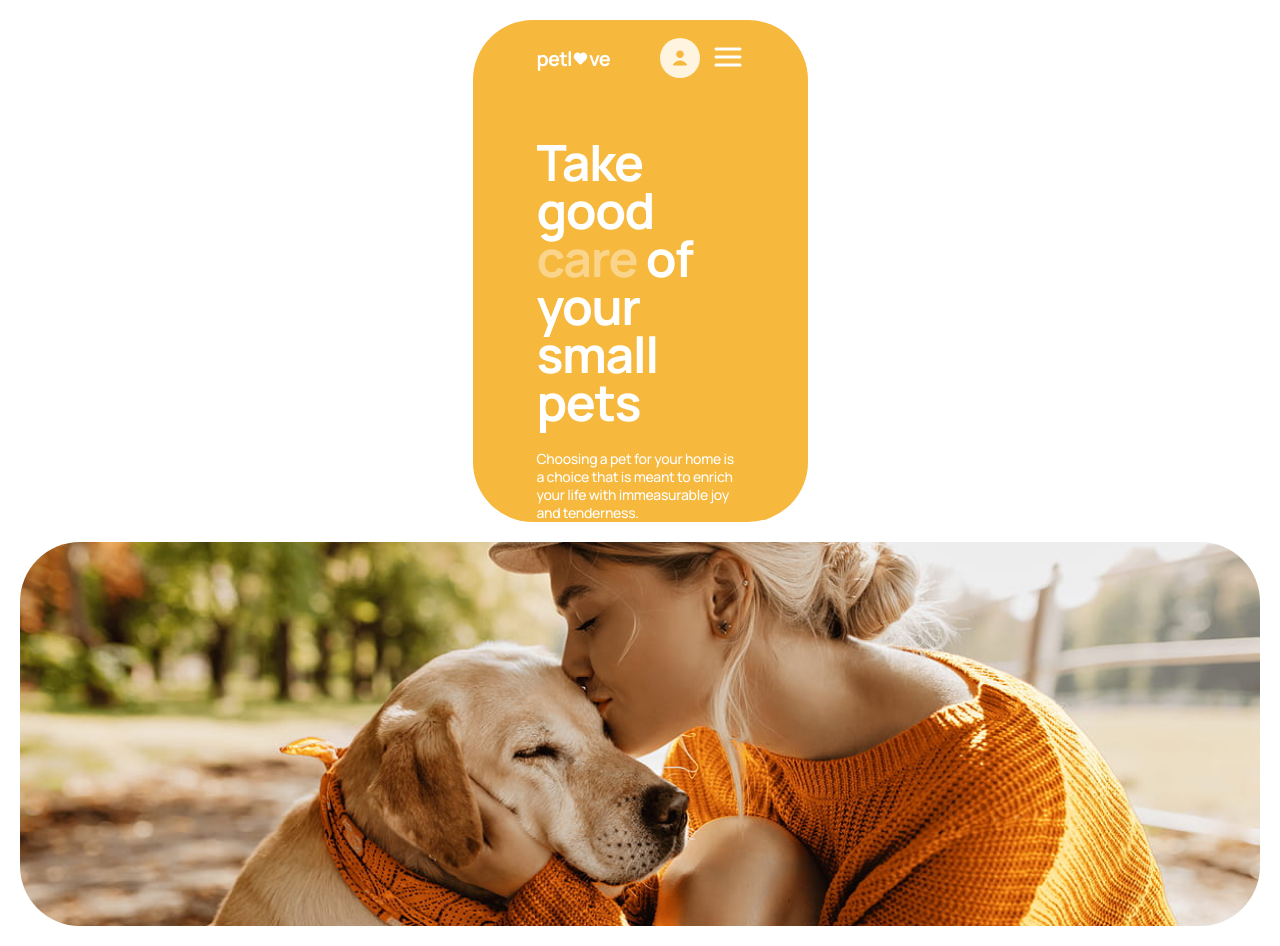
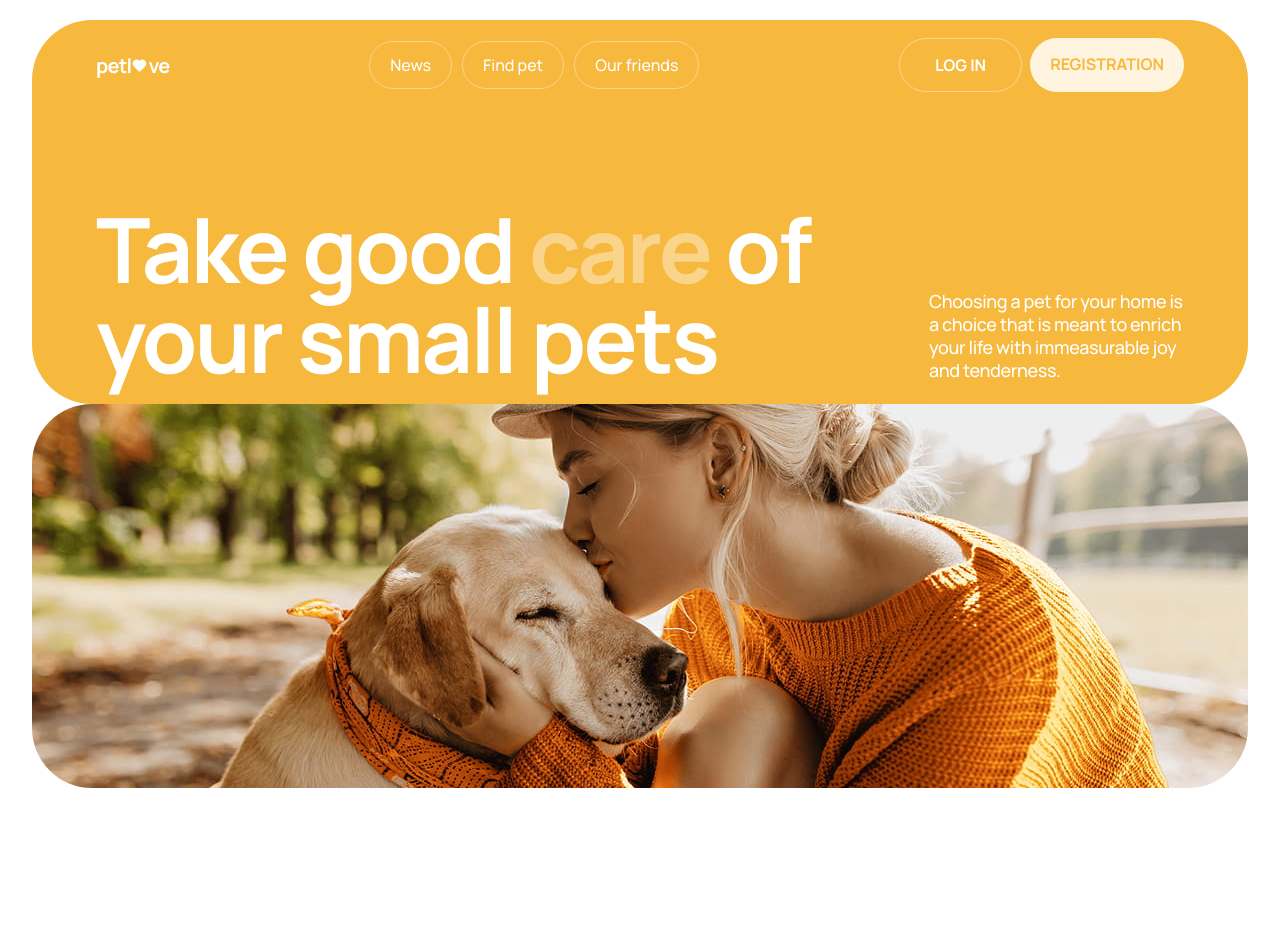
Before and after one commit to OksanaSlonska/pet-love, a React (Vite) app: page / in a window 1280 px wide. After the commit the page ends 808 px from the top, so only its background shows below. Built offline with nearby package versions, Linux system fonts and the light colour scheme.

Commit message:
feat: responsive desktop

```diff
--- a/src/components/Header/AuthNav/AuthNav.module.css
+++ b/src/components/Header/AuthNav/AuthNav.module.css
@@ -28,3 +28,20 @@
 .registerBtn:hover {
   background-color: #fbe7c1;
 }
+
+@media screen and (min-width: 1280px) {
+  .auth {
+    display: flex;
+    flex-direction: row;
+    gap: 8px;
+  }
+
+  .loginBtn {
+    border: 1px solid rgba(255, 255, 255, 0.4);
+    color: var(--white);
+    padding: 15px 35px;
+  }
+  .registerBtn {
+    padding: 15px 20px;
+  }
+}
--- a/src/components/Header/Header.module.css
+++ b/src/components/Header/Header.module.css
@@ -29,3 +29,43 @@
 .burgerBtn svg {
   stroke: var(--white);
 }
+
+.desktopNav,
+.desktopAuth {
+  display: none;
+}
+
+@media screen and (min-width: 1280px) {
+  .desktopNav {
+    display: flex;
+
+    flex: 1;
+    justify-content: center;
+  }
+
+  .controls {
+    display: flex;
+    align-items: center;
+
+    justify-content: flex-end;
+  }
+
+  .burgerBtn {
+    display: none;
+  }
+  .desktopNav,
+  .desktopAuth {
+    display: flex; /* Показываем навигацию и кнопки */
+  }
+
+  .headerWrapper {
+    gap: 0; /* Убираем лишние зазоры, если они были */
+  }
+
+  /* Навигация будет занимать свободное место и центрироваться */
+  .desktopNav {
+    flex-grow: 1;
+    display: flex;
+    justify-content: center;
+  }
+}
--- a/src/components/Header/Header.tsx
+++ b/src/components/Header/Header.tsx
@@ -3,6 +3,8 @@ import { useState } from "react";
 import Logo from "./Logo/Logo";
 import styles from "./Header.module.css";
 import MobileMenu from "../MobileMenu/MobileMenu";
+import Navigation from "./Navigation/Navigation";
+import AuthNav from "./AuthNav/AuthNav";
 
 export default function Header() {
   const [isOpen, setIsOpen] = useState(false);
@@ -23,13 +25,21 @@ export default function Header() {
         <div className={styles.headerWrapper}>
           <Logo variant={isHomePage ? "light" : "dark"} />
 
+          <div className={styles.desktopNav}>
+            <Navigation />
+          </div>
+
           <div className={styles.controls}>
+            <div className={styles.desktopAuth}>
+              <AuthNav />
+            </div>
+
             {/* Кнопка профиля (UserNav) */}
-            <button className={styles.userBtn}>
+            {/* <button className={styles.userBtn}>
               <svg width="20" height="20">
                 <use href="/sprite.svg#icon-user"></use>
               </svg>
-            </button>
+            </button> */}
 
             {/* Бургер-меню */}
             <button className={styles.burgerBtn} onClick={toggleMenu}>
--- a/src/components/Header/Navigation/Navigation.module.css
+++ b/src/components/Header/Navigation/Navigation.module.css
@@ -31,3 +31,23 @@
 .link:global(.active) {
   border-color: var(--accent-orange);
 }
+
+@media screen and (min-width: 1280px) {
+  .link {
+    padding: 12px 20px;
+    border: 1px solid rgba(255, 255, 255, 0.4);
+    color: var(--white);
+
+    display: inline-flex;
+    align-items: center;
+    justify-content: center;
+  }
+
+  .nav {
+    gap: 10px;
+  }
+
+  .link:hover {
+    background-color: #f9b020;
+  }
+}
--- a/src/components/Header/Navigation/Navigation.tsx
+++ b/src/components/Header/Navigation/Navigation.tsx
@@ -2,7 +2,7 @@ import { NavLink } from "react-router-dom";
 import s from "./Navigation.module.css";
 
 interface Props {
-  onClose?: () => void; // Чтобы закрывать меню при клике
+  onClose?: () => void;
 }
 
 export default function Navigation({ onClose }: Props) {
--- a/src/components/MainLayout/MainLayout.tsx
+++ b/src/components/MainLayout/MainLayout.tsx
@@ -8,6 +8,7 @@ import styles from "./MainLayout.module.css";
 const MainLayout: React.FC = () => {
   const location = useLocation();
   const isHomePage = location.pathname === "/";
+
   return (
     <div className={styles.applayout}>
       {!isHomePage && <Header />}
--- a/src/components/MobileMenu/MobileMenu.module.css
+++ b/src/components/MobileMenu/MobileMenu.module.css
@@ -85,3 +85,15 @@
 
   gap: 8px;
 }
+
+@media screen and (min-width: 768px) {
+  .menu {
+    width: 50%;
+  }
+  .authWrapper > div {
+    display: flex;
+    flex-direction: row;
+
+    gap: 8px;
+  }
+}
--- a/src/pages/HomePage/HomePage.module.css
+++ b/src/pages/HomePage/HomePage.module.css
@@ -8,9 +8,7 @@
   background-color: var(--accent-orange);
   border-radius: 30px;
   min-height: 390px;
-
   width: 100%;
-  max-width: 335px;
   margin: 0 auto;
 }
 
@@ -60,7 +58,6 @@
   border-radius: 30px;
   overflow: hidden;
   display: block;
-
   flex-shrink: 0;
 }
 
@@ -74,6 +71,8 @@
 
 @media screen and (min-width: 768px) {
   .hero {
+    width: 100%;
+    max-width: 1216px;
     border-radius: 60px;
   }
   .contentWrapper {
@@ -81,14 +80,42 @@
   }
 
   .imageWrapper {
-    height: 496px; /* Высота для планшета */
-    border-radius: 60px; /* Скругления на планшете обычно больше */
+    height: 496px;
+    border-radius: 60px;
   }
 }
 
 @media screen and (min-width: 1280px) {
+  .hero {
+    max-width: 1216px;
+    width: 100%;
+    min-height: 384px;
+    margin: 0 auto;
+    border-radius: 60px;
+  }
+
+  .title {
+    max-width: 760px;
+    font-size: 90px;
+    line-height: 1;
+    margin-top: 112px;
+  }
+
+  .textWrapper {
+    display: flex;
+    gap: 73px;
+  }
+
+  .subtitle {
+    max-width: 255px;
+    font-size: 18px;
+    margin-top: 198px;
+  }
+
   .imageWrapper {
-    height: 384px; /* Высота для десктопа */
-    margin-top: 20px;
+    height: 384px;
+    width: 100%;
+    max-width: 1216px;
+    margin: 0 auto;
   }
 }
--- a/src/pages/HomePage/HomePage.tsx
+++ b/src/pages/HomePage/HomePage.tsx
@@ -7,6 +7,7 @@ export default function Home() {
       <section className={styles.hero}>
         <Header />
         <div className="container">
+          <div className={styles.textWrapper}>
             <h1 className={styles.title}>
               Take good <span>care </span>of your small pets
             </h1>
@@ -14,6 +15,7 @@ export default function Home() {
               Choosing a pet for your home is a choice that is meant to enrich
               your life with immeasurable joy and tenderness.
             </p>
+          </div>
         </div>
       </section>
       <div className={styles.imageWrapper}>
```
Lines whose indentation alone changed are shown as unchanged.
